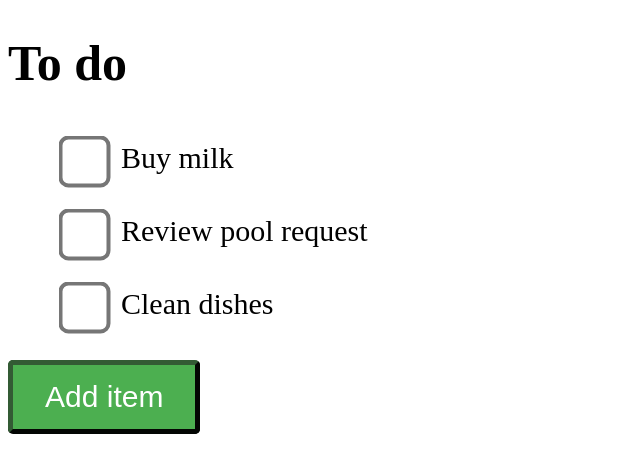
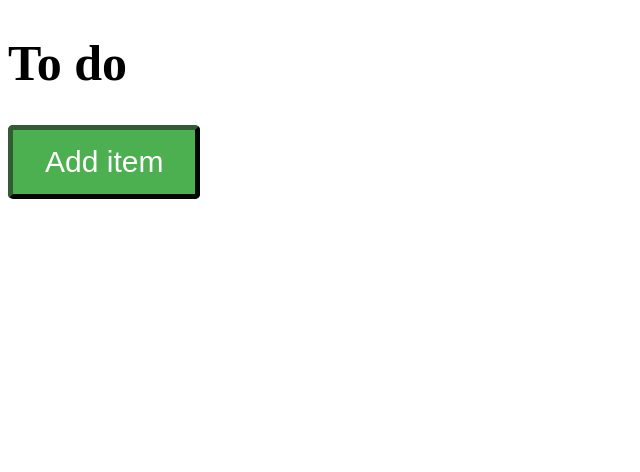
Before and after one commit to gr3yknigh1/todoer, a React (Create React App) app: page / in a window 1280 px wide. Shown: the top 472 px of the page, without its empty margins (0-640 px from the left). Built offline with nearby package versions, Linux system fonts and the light colour scheme.

Commit message:
Set initial todos to zero

```diff
--- a/src/components/List/List.js
+++ b/src/components/List/List.js
@@ -10,9 +10,7 @@ function AddListItemBtn(props) {
 }
 
 export function List() {
-  const [labels, setLabels] = useState(
-    ["Buy milk", "Review pool request", "Clean dishes"]
-  )
+  const [labels, setLabels] = useState([])
 
   const elements = labels.map((label, index) => {
     return <ListItem label={label} key={index} />;
```
